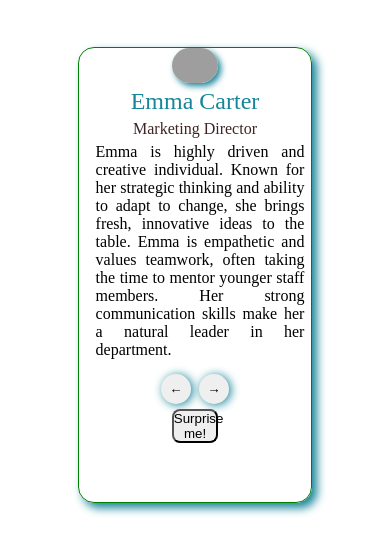
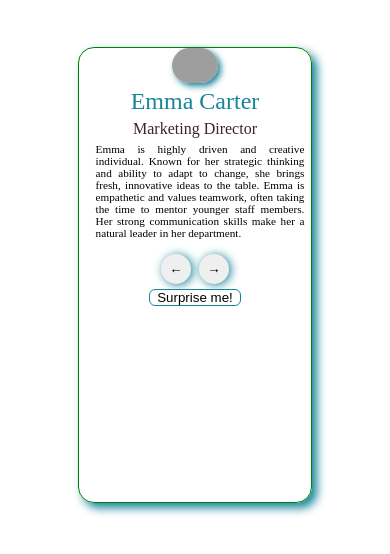
Before and after one commit to i-rjt/review-carousel, a plain HTML site: page index.html in a window 390 px wide. Shown: the part 40-594 px from the top of the page. Drawn offline with Linux system fonts and the light colour scheme; grey boxes are pictures that could not be loaded.

```diff
--- a/style.css
+++ b/style.css
@@ -1,6 +1,7 @@
 :root{
     --mixed: rgb(23, 133, 153);
     --grey: grey;
+    --white: rgb(235, 227, 227);
 }
 
 
@@ -50,6 +51,7 @@
 #descript{
     width: 90%;
     height: 80%;
+    font-size: 70%;
     text-align: justify;
     margin: 5px 0px 10px 10px;
     position: relative;
@@ -86,6 +88,10 @@
 }
 
 #surprise{
-    width: 20%;
-    border-radius: 8px;
+    width: 40%;
+    height: 10%;
+    border-radius: 6px;
+    border: 0.4px solid var(--mixed);
+    cursor: pointer;
+    background-color: white;
 }
```
